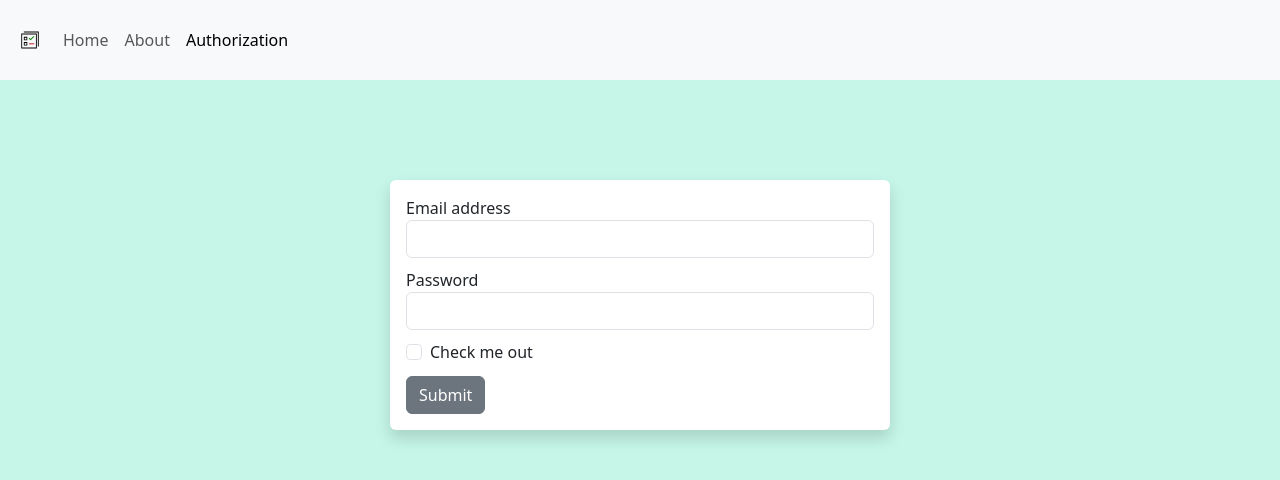
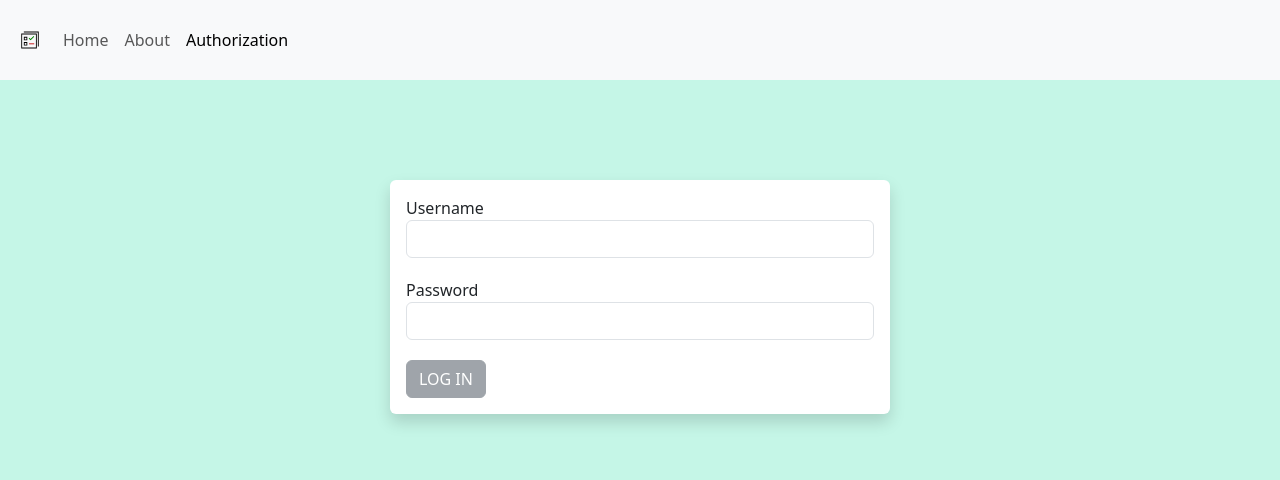
Before and after one commit to daniilkiselev97/my-todo-angular, an Angular app: page /auth in a window 1280 px wide. Shown: the top 480 px of the page. Built offline with nearby package versions, Linux system fonts and the light colour scheme.

Commit message:
added fonts for page-about and exec reactive-form

```diff
--- a/src/app/authorization/authorization.component.css
+++ b/src/app/authorization/authorization.component.css
@@ -5,6 +5,6 @@ form {
   border-radius: 15px;
   width: 500px;
 }
-.form-group > * + * {
-  margin-bottom: 10px;
+.form-group {
+  margin-bottom: 20px;
 }
--- a/src/app/authorization/authorization.component.html
+++ b/src/app/authorization/authorization.component.html
@@ -1,20 +1,33 @@
-<form class="shadow p-3 mb-5 bg-body rounded">
+<form [formGroup]="myForm" class="shadow p-3 mb-5 bg-body rounded">
   <div class="form-group">
-    <label for="exampleInputEmail1">Email address</label>
+    <label for="exampleInputEmail1">Username</label>
     <input
-      type="email"
+      type="text"
       class="form-control"
       id="exampleInputEmail1"
       aria-describedby="emailHelp"
+      formControlName="username"
     />
+    <span *ngIf="!myForm.controls.username.valid && myForm.controls.username.touched">
+      <small style="color: red">Это поле обязательно для заполнения</small>
+    </span>
   </div>
   <div class="form-group">
     <label for="exampleInputPassword1">Password</label>
-    <input type="password" class="form-control" id="exampleInputPassword1" />
+    <input
+      type="password"
+      class="form-control"
+      id="exampleInputPassword1"
+      formControlName="password"
+    />
+    <span
+      *ngIf="
+        !myForm.controls.password.valid && myForm.controls.password.touched
+      "
+    >
+      <small style="color: red">Это поле обязательно для заполнения</small>
+    </span>
   </div>
-  <div class="form-group form-check">
-    <input type="checkbox" class="form-check-input" id="exampleCheck1" />
-    <label class="form-check-label" for="exampleCheck1">Check me out</label>
-  </div>
-  <button type="submit" class="btn btn-secondary">Submit</button>
+
+  <button  type="submit" class="btn btn-secondary" [disabled]="!myForm.valid">LOG IN</button>
 </form>
--- a/src/app/authorization/authorization.component.ts
+++ b/src/app/authorization/authorization.component.ts
@@ -1,10 +1,16 @@
 import { Component } from '@angular/core';
+import { FormControl, FormGroup, Validators } from '@angular/forms';
 
 @Component({
   selector: 'app-authorization',
   templateUrl: './authorization.component.html',
-  styleUrls: ['./authorization.component.css']
+  styleUrls: ['./authorization.component.css'],
 })
 export class AuthorizationComponent {
 
+
+  public myForm = new FormGroup({
+    username: new FormControl('', Validators.required),
+    password: new FormControl('', Validators.required),
+  });
 }
--- a/src/app/description/description.component.css
+++ b/src/app/description/description.component.css
@@ -3,3 +3,12 @@
   display: flex;
   column-gap: 15px;
 }
+p {
+  font-family: "Roboto", sans-serif;
+  font-weight: 100;
+  font-style: normal;
+  color: rgb(21, 23, 24);
+}
+img {
+  border-radius: 10px;
+}
--- a/src/app/description/description.component.html
+++ b/src/app/description/description.component.html
@@ -4,6 +4,7 @@
     height="600px"
     src="../../assets/img/todo-list.jpg"
     alt="todo-list"
+    class="shadow p-3 mb-5 bg-body rounded"
   />
   <div>
     <p>
--- a/src/index.html
+++ b/src/index.html
@@ -12,6 +12,12 @@
       integrity="sha384-QWTKZyjpPEjISv5WaRU9OFeRpok6YctnYmDr5pNlyT2bRjXh0JMhjY6hW+ALEwIH"
       crossorigin="anonymous"
     />
+    <link rel="preconnect" href="https://fonts.googleapis.com" />
+    <link rel="preconnect" href="https://fonts.gstatic.com" crossorigin />
+    <link
+      href="https://fonts.googleapis.com/css2?family=Lato:ital,wght@0,100;0,300;0,400;0,700;0,900;1,100;1,300;1,400;1,700;1,900&family=Roboto:ital,wght@0,100;0,300;0,400;0,500;0,700;0,900;1,100;1,300;1,400;1,500;1,700;1,900&display=swap"
+      rel="stylesheet"
+    />
   </head>
   <body>
     <app-root></app-root>
```
Also changed, not shown: src/app/app.module.ts (+9 -2 lines), src/app/task-list/task-list.component.html (+36 -18 lines).
